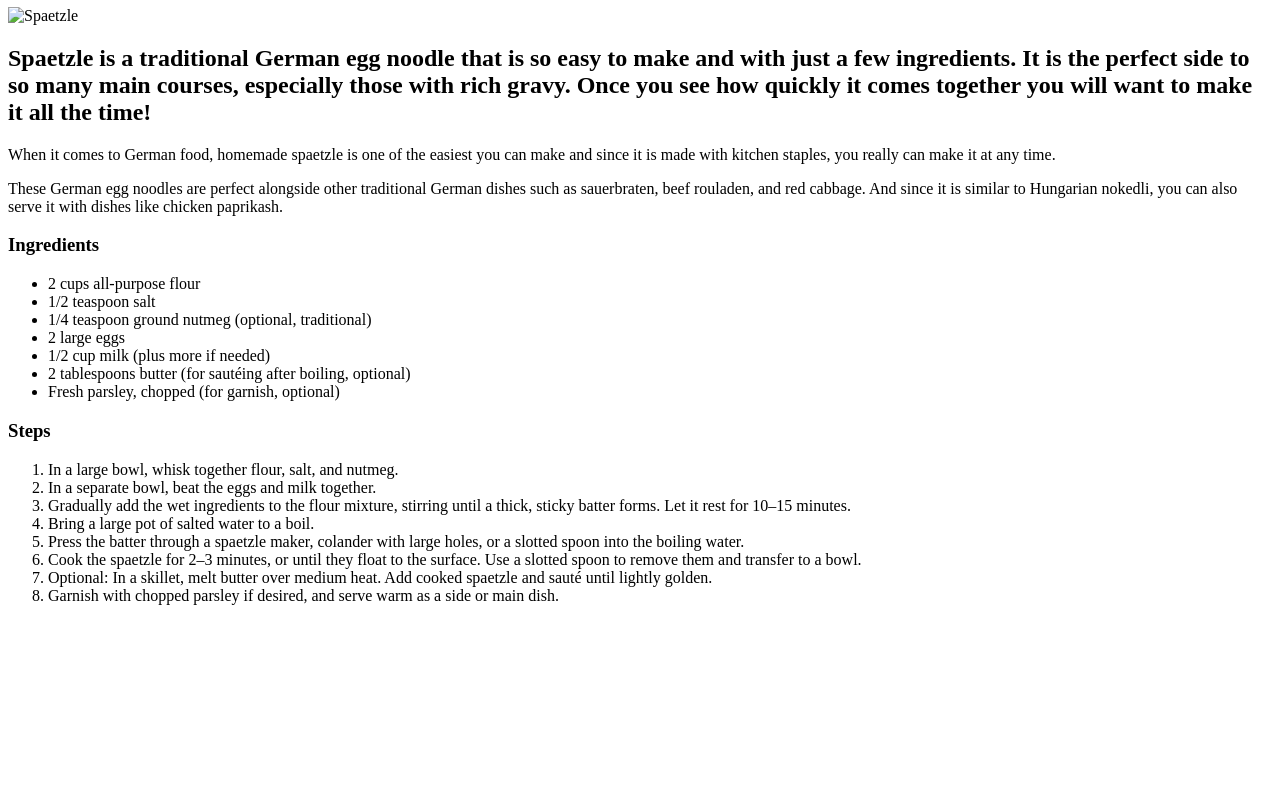
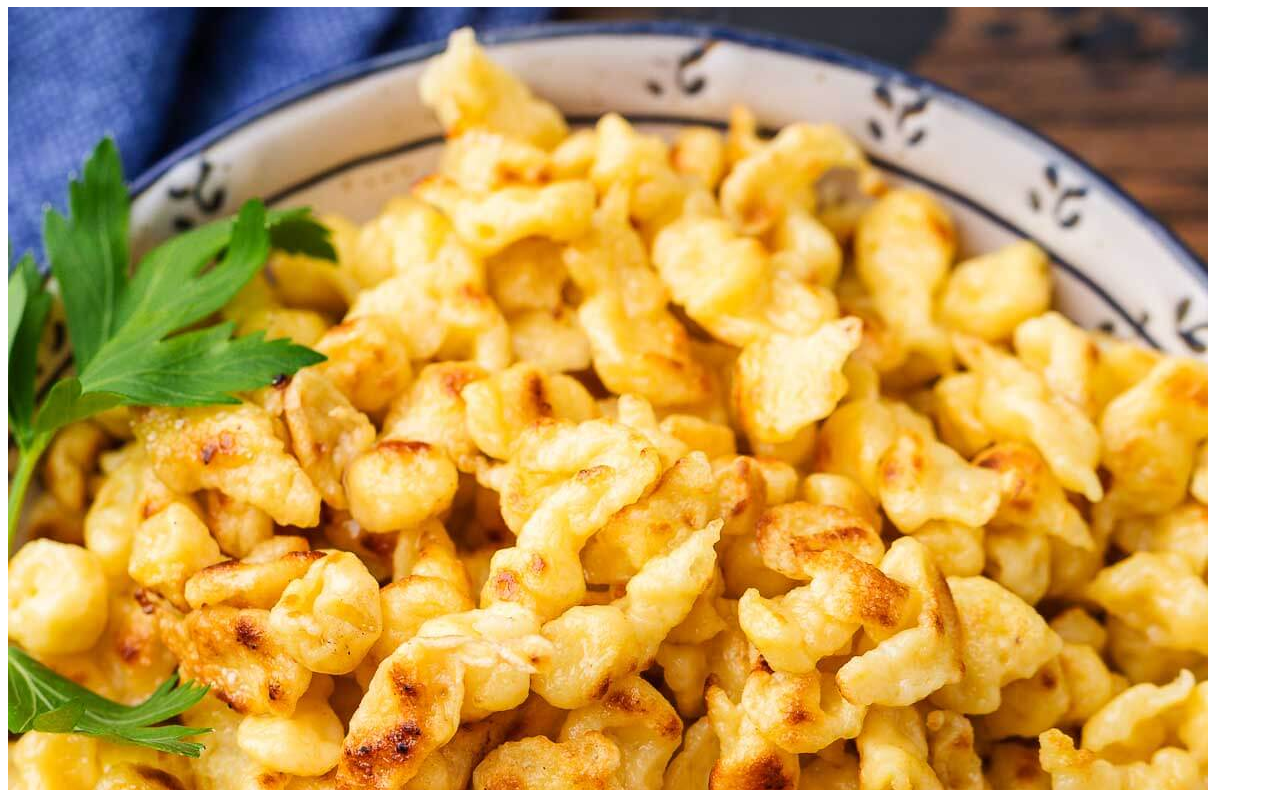
Before and after one commit to rhuxley2022/odin-recipes, a plain HTML site: page recipes/spaetzle.html in a window 1280 px wide. Shown: the part 99-889 px from the top of the page. Before the commit the page ends 800 px from the top, so only its background shows below. Drawn offline with Linux system fonts and the light colour scheme; the site is published under a folder, as on GitHub Pages, so addresses that start at the root find nothing.

Commit message:
Update spaetzle.html

```diff
--- a/recipes/spaetzle.html
+++ b/recipes/spaetzle.html
@@ -12,7 +12,7 @@
 
         <h1>Spaetzle</h1>
 
-        <img src="/images/spaetzle.jpg" alt="Spaetzle" >
+        <img src="../images/spaetzle.jpg" alt="Spaetzle" >
 
         <h2>Spaetzle is a traditional German egg noodle that is so easy to make and with just a few ingredients. It is the perfect side to so many main courses, especially those with rich gravy. Once you see how quickly it comes together you will want to make it all the time!</h3>
 
```
